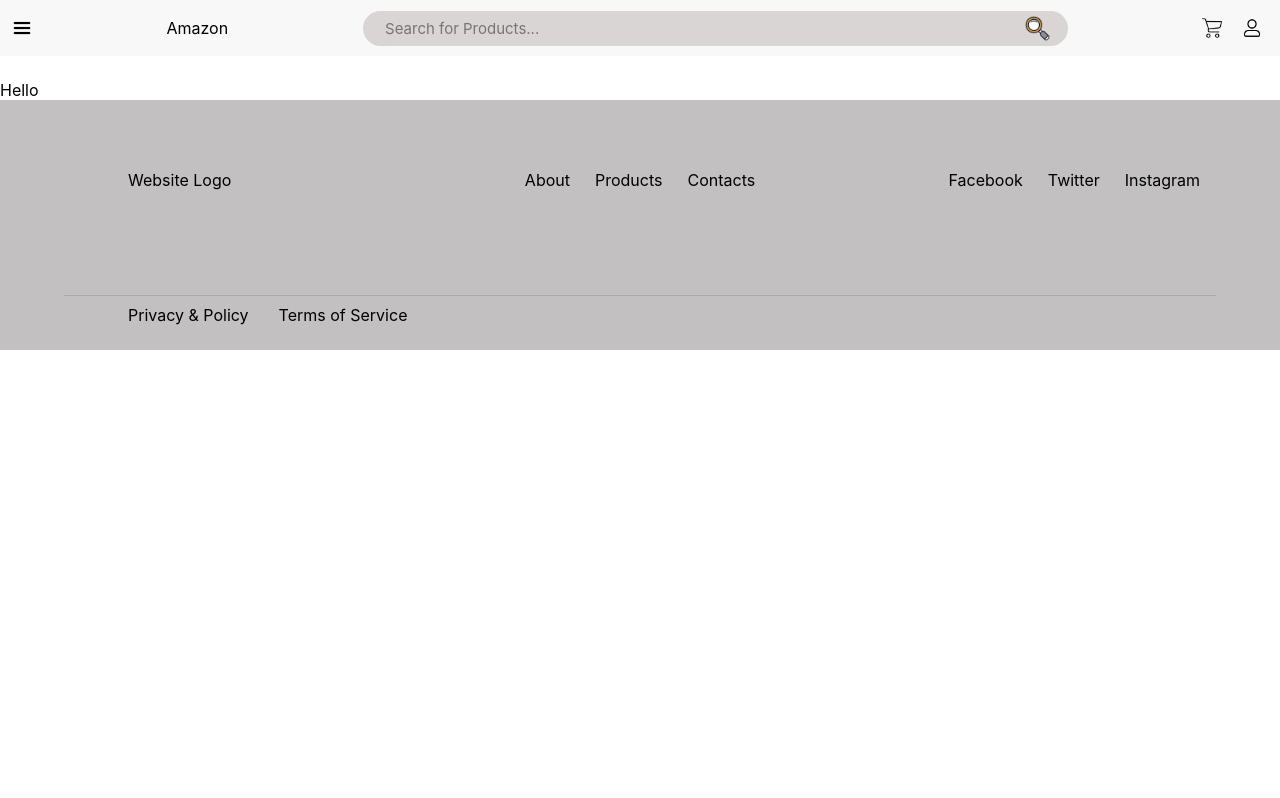
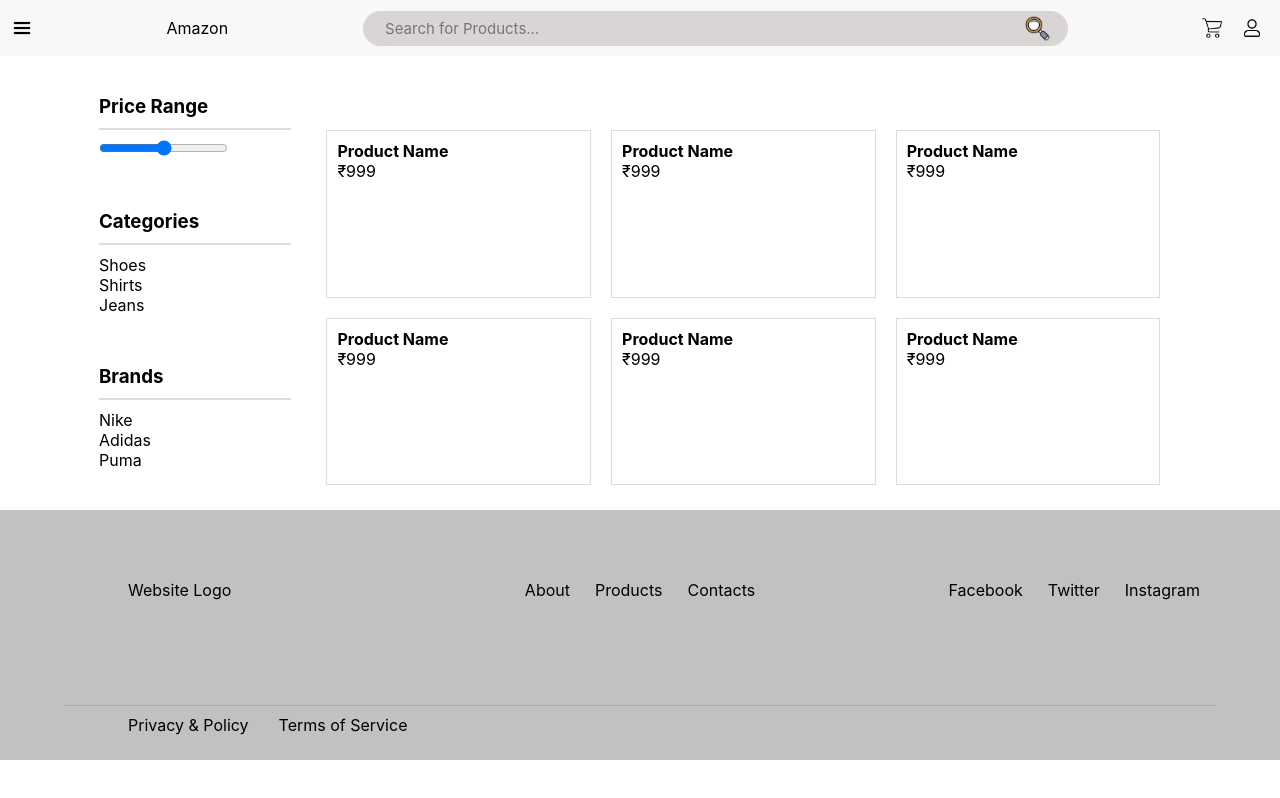
Before and after one commit to dewashishm/ecommerce-app, a React (Create React App) app: page /products in a window 1280 px wide. Built offline with nearby package versions, Linux system fonts and the light colour scheme.

Commit message:
Added Product card

```diff
--- /dev/null
+++ b/src/Components/Product Card/ProductCard.jsx
@@ -0,0 +1,12 @@
+
+function ProductCard() {
+  return (
+    <div className="product-card">
+      <div className="image"></div>
+      <h4>Product Name</h4>
+      <p>₹999</p>
+    </div>
+  );
+}
+
+export default ProductCard;
--- /dev/null
+++ b/src/Components/Product Grid/ProductGrid.jsx
@@ -0,0 +1,16 @@
+import ProductCard from "../Product Card/ProductCard";
+
+function ProductGrid() {
+  return (
+    <div className="product-grid">
+      <ProductCard />
+      <ProductCard />
+      <ProductCard />
+      <ProductCard />
+      <ProductCard />
+      <ProductCard />
+    </div>
+  );
+}
+
+export default ProductGrid;
--- a/src/Pages/Products/Products.css
+++ b/src/Pages/Products/Products.css
@@ -1,3 +1,49 @@
-.sss{
-    margin-top: 80px;
+.product-page{
+    margin-top: 60px;
+    display: flex;
+    margin-bottom: 5px;
+    padding: 20px;
+    margin-left: 5%;
+    margin-right: 5%;
+    gap: 20px;
 }
+
+
+/* LEFT */
+.filter-panel {
+  width: 20%;
+  display: flex;
+  flex-direction: column;
+  gap: 20px;
+}
+
+/* EACH FILTER BLOCK */
+.filter-section {
+  /* border-bottom: 2px solid #ddd; */
+  padding: 15px;
+}
+
+.filter-section-title{
+    border-bottom: 2px solid #ddd;
+    padding-bottom: 10px;
+}
+
+.sub-section{
+    list-style: none;
+    margin-top: 10px;
+}
+
+/* RIGHT */
+.product-grid {
+  width: 75%;
+  display: grid;
+  grid-template-columns: repeat(3, 1fr);
+  gap: 20px;
+  margin-top: 50px;
+}
+
+/* CARD */
+.product-card {
+  border: 1px solid #ddd;
+  padding: 10px;
+}
--- a/src/Pages/Products/Products.jsx
+++ b/src/Pages/Products/Products.jsx
@@ -1,8 +1,17 @@
 import './Products.css'
+import FilterPanel from '../../Components/Filter Panel/FilterPanel';
+import ProductGrid from '../../Components/Product Grid/ProductGrid';
 
-export function Products(){
+export function Products() {
 
-    return(
-        <div className="sss">Hello</div>
+    return (
+        <div className='product-page'>
+            <FilterPanel />
+
+
+            <ProductGrid />
+
+
+        </div>
     );
 }
```
